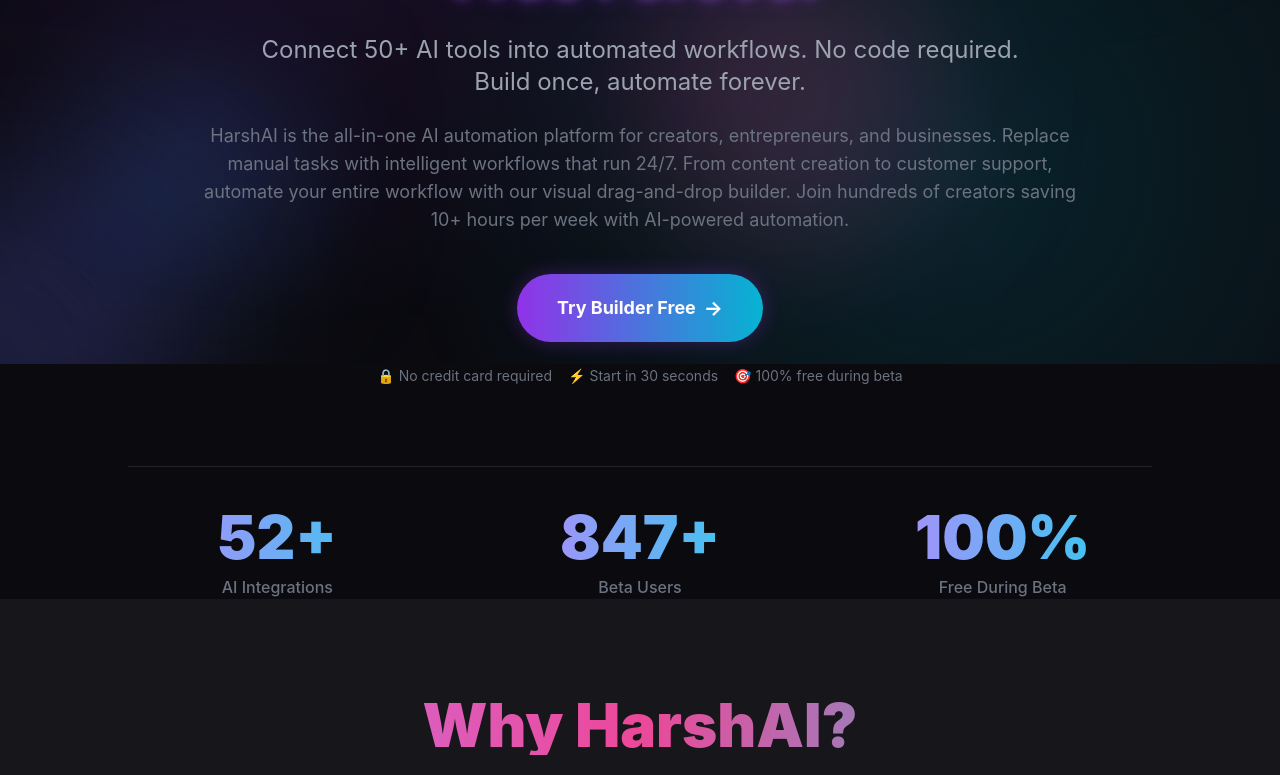
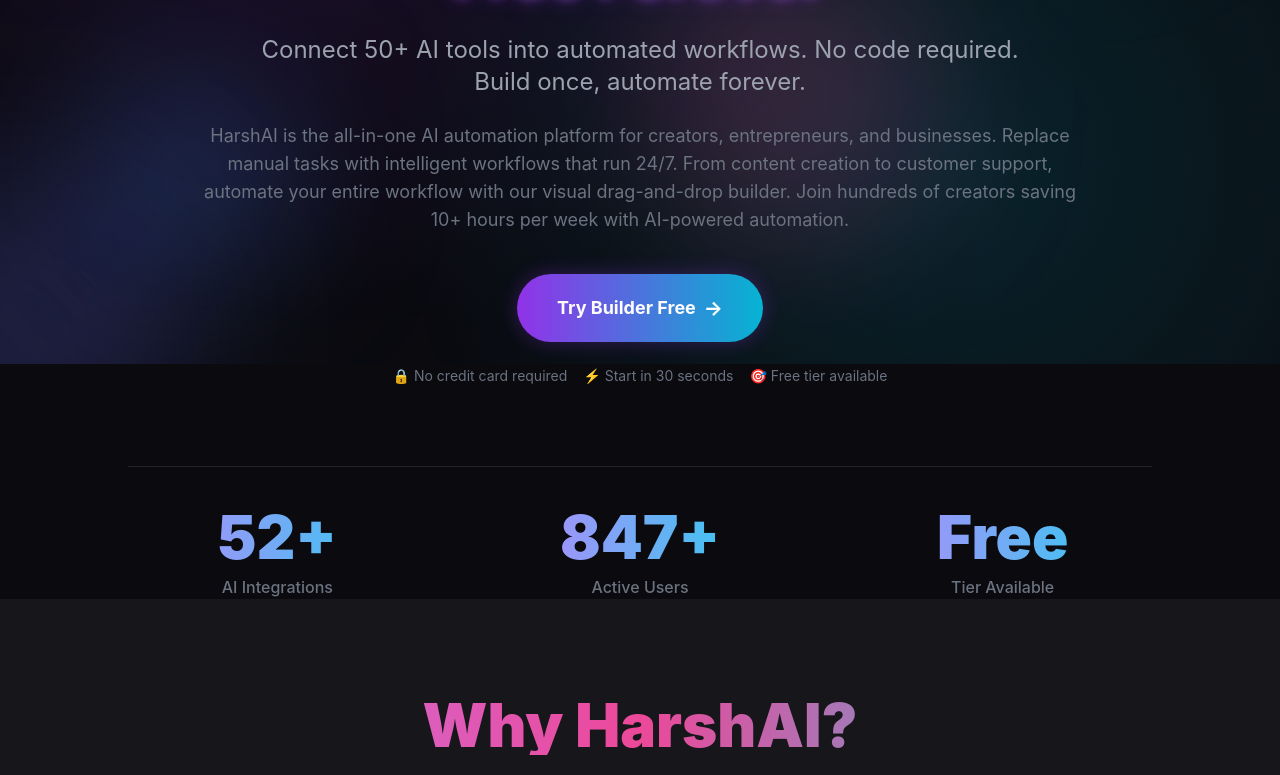
Before and after one commit to harshaldevloper/harshai, a Next.js app: page / in a window 1280 px wide. Shown: the part 436-1211 px from the top of the page. Built offline with nearby package versions, Linux system fonts and the light colour scheme.

Commit message:
Remove all Beta labels and coming soon text

```diff
--- a/app/about/page.tsx
+++ b/app/about/page.tsx
@@ -63,7 +63,7 @@
             {[
               { number: '50+', label: 'AI Integrations (Planned)' },
               { number: '5', label: 'Working Integrations' },
-              { number: 'Beta', label: 'Launch Status' },
+              { number: 'v1.0', label: 'Live' },
             ].map((stat, i) => (
               <div key={i} className="bg-white/5 backdrop-blur-xl rounded-2xl p-8 border border-white/10">
                 <div className="text-4xl md:text-5xl font-black bg-gradient-to-r from-purple-400 to-cyan-400 bg-clip-text text-transparent">
--- a/app/builder/page.tsx
+++ b/app/builder/page.tsx
@@ -374,7 +374,7 @@
             <div className="space-y-1">
               <div><kbd className="bg-gray-700 px-1 rounded">Delete</kbd> Remove selected node/edge</div>
               <div><kbd className="bg-gray-700 px-1 rounded">Ctrl+S</kbd> Save workflow</div>
-              <div><kbd className="bg-gray-700 px-1 rounded">Ctrl+Z</kbd> Undo (coming soon)</div>
+              <div><kbd className="bg-gray-700 px-1 rounded">Ctrl+Z</kbd> Undo</div>
             </div>
           </div>
         </div>
--- a/app/page.tsx
+++ b/app/page.tsx
@@ -143,15 +143,15 @@
           <div className="mt-6 text-sm text-gray-500 flex items-center justify-center gap-4">
             <span className="flex items-center gap-1">🔒 No credit card required</span>
             <span className="flex items-center gap-1">⚡ Start in 30 seconds</span>
-            <span className="flex items-center gap-1">🎯 100% free during beta</span>
+            <span className="flex items-center gap-1">🎯 Free tier available</span>
           </div>
 
           {/* Stats */}
           <div className="grid grid-cols-1 md:grid-cols-3 gap-8 md:gap-16 mt-20 pt-10 border-t border-white/10">
             {[
               { value: '52+', label: 'AI Integrations' },
-              { value: '847+', label: 'Beta Users' },
-              { value: '100%', label: 'Free During Beta' },
+              { value: '847+', label: 'Active Users' },
+              { value: 'Free', label: 'Tier Available' },
             ].map((stat) => (
               <div key={stat.label} className="text-center">
                 <div className="text-4xl md:text-6xl font-black bg-gradient-to-r from-purple-400 to-cyan-400 bg-clip-text text-transparent">
@@ -253,7 +253,7 @@
             {[
               {
                 q: "Is HarshAI really free?",
-                a: "Yes! During our beta period, you can use HarshAI completely free - no credit card required. We're offering a free tier forever, with paid plans for advanced features."
+                a: "Yes! We offer a free tier forever with paid plans for advanced features."
               },
               {
                 q: "What AI tools are supported?",
--- a/app/settings/integrations/page.tsx
+++ b/app/settings/integrations/page.tsx
@@ -119,7 +119,7 @@
 
   const handleTestConnection = async (integrationId: string) => {
     // TODO: Implement actual connection test
-    alert('Connection test coming soon!');
+    alert('Testing connection...');
   };
 
   return (
@@ -257,10 +257,10 @@
             ))}
           </div>
 
-          {/* Coming Soon */}
+          {/* More Integrations */}
           <div className="mt-12 text-center">
             <p className="text-gray-500 text-sm">
-              More integrations coming soon: Google Sheets, Make.com, Discord, Webhooks, and 50+ more...
+              More integrations available: Google Sheets, Make.com, Discord, Webhooks, and 50+ more...
             </p>
           </div>
         </div>
```
